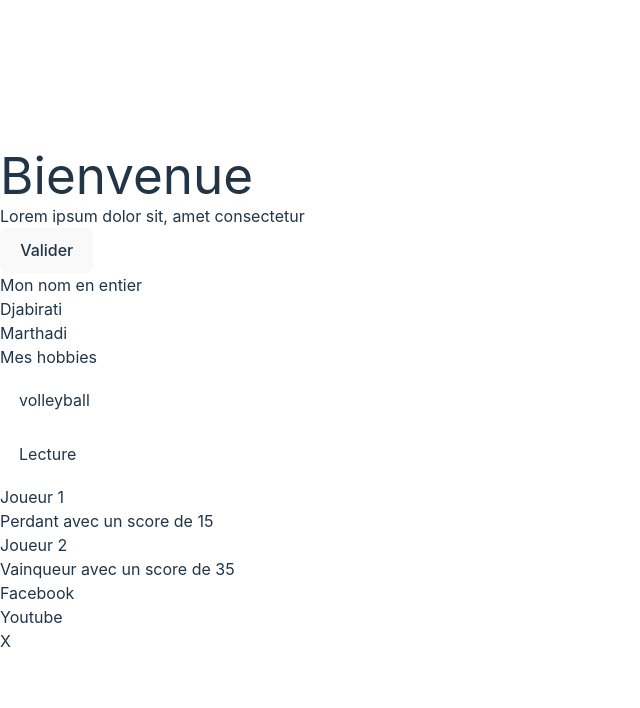
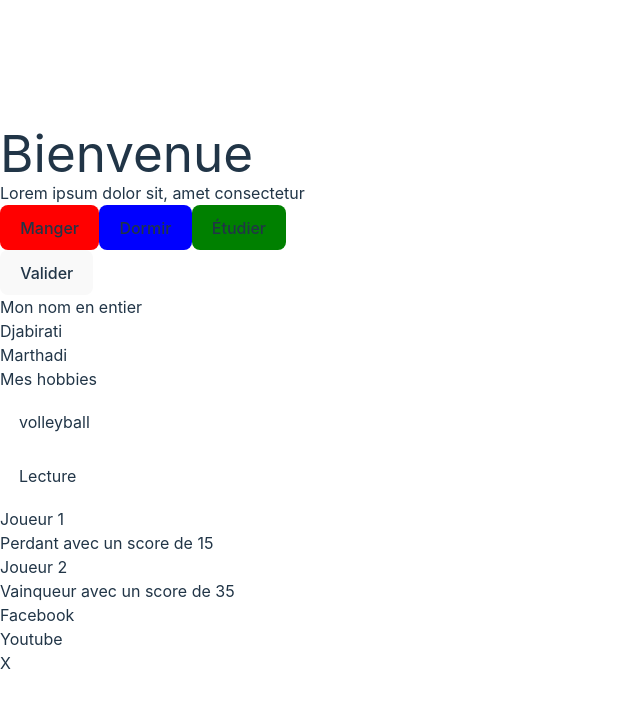
Before and after one commit to djabirati/react-todo, a React (Vite) app: page / in a window 1280 px wide. Shown: the top 708 px of the page, without its empty margins (0-640 px from the left). Built offline with nearby package versions, Linux system fonts and the light colour scheme.

Commit message:
Ajout event listener

```diff
--- a/package.json
+++ b/package.json
@@ -10,6 +10,7 @@
     "preview": "vite preview"
   },
   "dependencies": {
+    "prop-types": "^15.8.1",
     "react": "^18.3.1",
     "react-dom": "^18.3.1"
   },
--- a/src/App.jsx
+++ b/src/App.jsx
@@ -1,32 +1,52 @@
-
-import {Header} from "./components/containers/Header/Header.jsx";
-import {Footer} from "./components/containers/Footer/Footer.jsx";
+import { Header } from "./components/containers/Header/Header.jsx";
+import { Footer } from "./components/containers/Footer/Footer.jsx";
 import ButtonSubmit from "./components/ui/Button/ButtonSubmit.jsx";
-import {User} from "./components/containers/User/User.jsx";
-import './index.css';
-import {Player} from "./components/containers/Player/Player.jsx";
-import {Hobbies} from "./components/containers/Hobbies/Hobbies.jsx";
-import {Fullname} from "./components/containers/Fullname/Fullname.jsx";
+import "./index.css";
+import { Player } from "./components/containers/Player/Player.jsx";
+import { Hobbies } from "./components/containers/Hobbies/Hobbies.jsx";
+import { Fullname } from "./components/containers/Fullname/Fullname.jsx";
+import { BoutonRoutine } from "./components/ui/Button/Routine.jsx";
 
 function App() {
     const user = {
         prenom: "Djabirati",
         nom: "Marthadi",
-        hobbies: ["volleyball", "Lecture"]
+        hobbies: ["volleyball", "Lecture"],
+    };
+
+    function manger() {
+        alert("Il faut manger");
     }
+
+    function dormir() {
+        alert("Il faut dormir");
+    }
+
+    function etudier() {
+        alert("Il faut étudier");
+    }
+
     return (
         <>
-         <div>
             <Header />
+            <div className="routine-container">
+                <BoutonRoutine couleur="red" gereClique={manger}>
+                    <p>Manger</p>
+                </BoutonRoutine>
+                <BoutonRoutine couleur="blue" gereClique={dormir}>
+                    <p>Dormir</p>
+                </BoutonRoutine>
+                <BoutonRoutine couleur="green" gereClique={etudier}>
+                    <p>Étudier</p>
+                </BoutonRoutine>
+            </div>
             <ButtonSubmit />
             <Fullname prenom={user.prenom} nom={user.nom} />
             <Hobbies hobbies={user.hobbies} />
             <Player />
             <Footer />
-         </div>
-
         </>
-   )
+    );
 }
 
-export default App
+export default App;
--- /dev/null
+++ b/src/components/ui/Button/Routine.jsx
@@ -0,0 +1,20 @@
+import PropTypes from "prop-types";
+
+BoutonRoutine.propTypes = {
+    couleur: PropTypes.string,
+    children: PropTypes.node.isRequired,
+    gereClique: PropTypes.func.isRequired
+}
+
+export  function BoutonRoutine({ couleur, children, gereClique }) {
+
+    return (
+        <button
+            onClick={gereClique}
+            className="b-none p-2 rounded hover:opacity-75 transition"
+            style={{backgroundColor: couleur ? couleur : "black"}}
+        >
+            {children}
+        </button>
+    )
+}
```
Also changed, not shown: 1 other file (tests, documents, lock files or other folders). Lines whose indentation alone changed are shown as unchanged.
